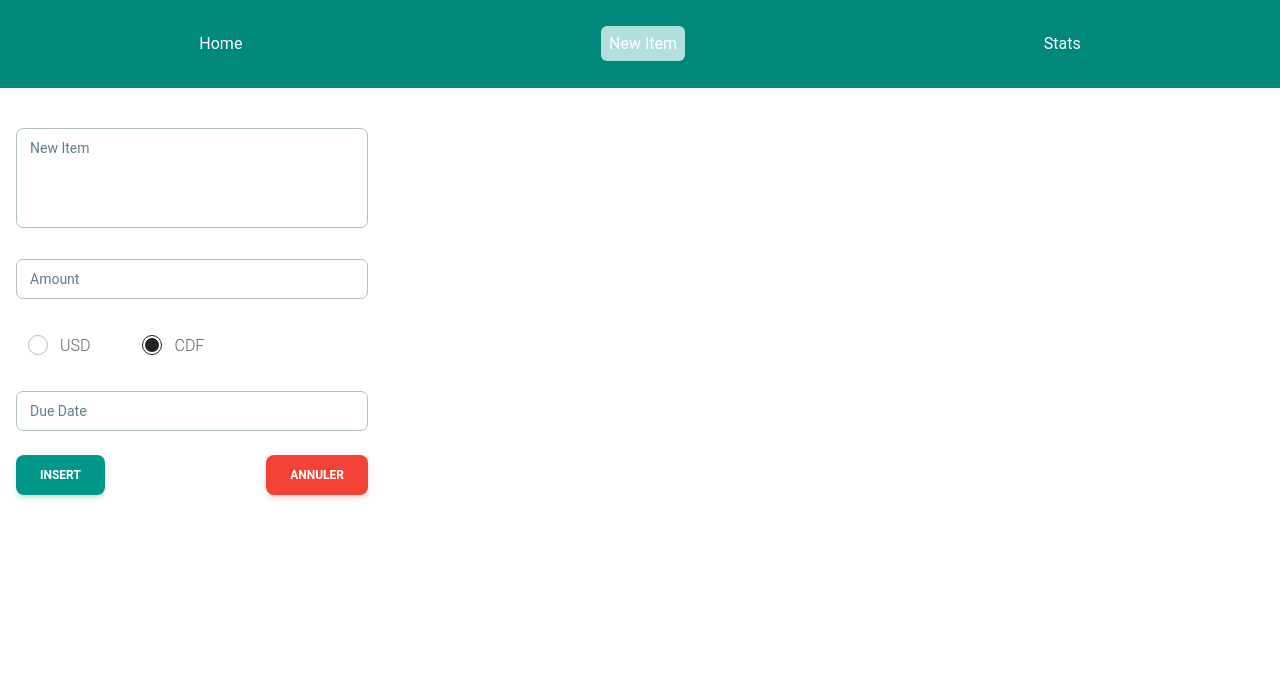
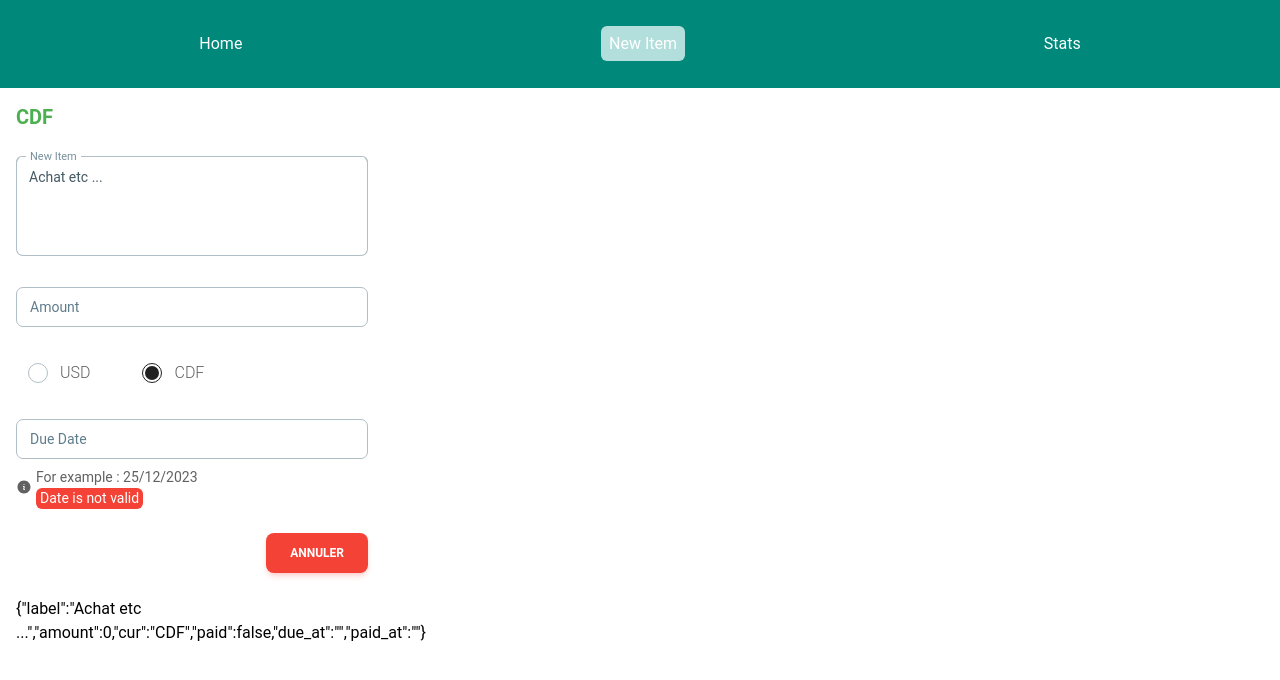
Before and after one commit to doctarhyf/mydep, a React (Vite) app: page /newitem in a window 1280 px wide. Shown: the top 680 px of the page. Built offline with nearby package versions, Linux system fonts and the light colour scheme.

Commit message:
new item form

```diff
--- /dev/null
+++ b/src/comps/DOBInput.jsx
@@ -0,0 +1,64 @@
+import { useState } from "react";
+
+export default function DOBInput({ onNewDate, initDate, setDateIsValid }) {
+  const [dob, setdob] = useState([]);
+  const [valid, setvalid] = useState(false);
+
+  function onChange(e) {
+    const dateString = e.target.value;
+    setdob(dateString);
+    const regex = /^(0[1-9]|[12][0-9]|3[01])\/(0[1-9]|1[0-2])\/\d{4}$/;
+    const valid = regex.test(dateString);
+    if (setDateIsValid) setDateIsValid(valid);
+
+    if (!valid) {
+      setvalid(false);
+      console.error(`Date ${dateString}, is invalid`);
+      return;
+    }
+
+    setvalid(true);
+    let [dd, mm, yyyy] = dateString.split("/");
+    let date = new Date(`${mm}-${dd}-${yyyy}`);
+
+    if (onNewDate) onNewDate(dateString);
+  }
+
+  function DOB2DDMMYYYY(dt) {
+    if (!(dt instanceof Date && !isNaN(dt))) {
+      console.log(`date ${dt} is not valid`);
+
+      return dt;
+    }
+
+    let [dd, mm, yyyy] = [dt.getDate(), dt.getMonth() + 1, dt.getFullYear()];
+    dd = dd < 10 ? "0" + dd : dd;
+    mm = mm < 10 ? "0" + mm : mm;
+
+    return `${dd}/${mm}/${yyyy}`;
+  }
+
+  return (
+    <div>
+      <input
+        value={dob}
+        maxLength={10}
+        className={`p-1 rounded-md outline-none border border-neutral-400
+
+         ${valid ? "border-green-500   " : " border-red-500 "}
+        `}
+        type="text"
+        onChange={onChange}
+        placeholder={initDate || "ex: 17/05/1997"}
+      />
+      <div
+        className={` border-1  ${
+          valid ? "text-green-500   " : " text-red-500 "
+        } font-bold p-1 text-xs`}
+      >
+        {valid ? "valid" : "invalid"}
+        {" date"}
+      </div>
+    </div>
+  );
+}
--- a/src/pages/NewItem.jsx
+++ b/src/pages/NewItem.jsx
@@ -13,14 +13,25 @@ import {
   CurrencyDollarIcon,
 } from "@heroicons/react/24/solid";
 import { ROUTES } from "../helpers/flow";
+import DOBInput from "../comps/DOBInput";
+
+const regex = /^(0[1-9]|[12][0-9]|3[01])\/(0[1-9]|1[0-2])\/\d{4}$/;
 
 export default function NewItem({}) {
+  const [dateisvalid, setdateisvalid] = useState(false);
   const location = useLocation();
   const navigate = useNavigate();
   const [editing, setediting] = useState(
     location.search.includes("edit") && location.state.item
   );
-  const [data, setdata] = useState({});
+  const [data, setdata] = useState({
+    label: "Achat etc ...",
+    amount: 0,
+    cur: "CDF",
+    paid: false,
+    due_at: "",
+    paid_at: "",
+  });
 
   useState(() => {
     const item = location.state?.item;
@@ -29,6 +40,30 @@ export default function NewItem({}) {
 
   function onAnnuler(e) {
     navigate(ROUTES.HOME.path);
+  }
+
+  function onChangeData(e) {
+    let n = e.target.name;
+    let v = e.target.value;
+
+    if (n === "cur") {
+      n = e.target.dataset.cur;
+      v = e.target.checked;
+
+      if (v) {
+        setdata((old) => {
+          let newdata = { ...old, cur: n };
+
+          return newdata;
+        });
+      }
+
+      return;
+    }
+
+    setdateisvalid(regex.test(v));
+
+    setdata((old) => ({ ...old, [n]: v }));
   }
 
   return (
@@ -40,26 +75,94 @@ export default function NewItem({}) {
         </Typography>
       </div>
       <Textarea
+        name="label"
         variant="outlined"
         label={editing ? "Editing" : "New Item"}
-        value={data.desc || ""}
+        value={data.label || ""}
+        onChange={onChangeData}
       />
 
-      <Input label="Amount" value={data.amount || ""} />
+      <Input
+        name="amount"
+        label="Amount"
+        type="number"
+        value={data.amount || ""}
+        onChange={onChangeData}
+      />
       <div className="flex gap-10">
-        <Radio name="type" label="USD" />
-        <Radio name="type" label="CDF" defaultChecked />
+        <Radio
+          onChange={onChangeData}
+          data-cur="USD"
+          name="cur"
+          label="USD"
+          checked={data.cur === "USD"}
+        />
+        <Radio
+          onChange={onChangeData}
+          data-cur="CDF"
+          name="cur"
+          label="CDF"
+          checked={data.cur === "CDF"}
+          defaultChecked
+        />
       </div>
-      <Input label="Due Date" value={data.due_at || ""} />
+
+      <div className="w-[22rem]">
+        <Input
+          name="due_at"
+          label="Due Date"
+          value={data.due_at || ""}
+          maxLength={10}
+          onChange={onChangeData}
+        />
+        <Typography
+          variant="small"
+          color="gray"
+          className="mt-2 flex items-center gap-1 font-normal"
+        >
+          <svg
+            xmlns="http://www.w3.org/2000/svg"
+            viewBox="0 0 24 24"
+            fill="currentColor"
+            className="-mt-px h-4 w-4"
+          >
+            <path
+              fillRule="evenodd"
+              d="M2.25 12c0-5.385 4.365-9.75 9.75-9.75s9.75 4.365 9.75 9.75-4.365 9.75-9.75 9.75S2.25 17.385 2.25 12zm8.706-1.442c1.146-.573 2.437.463 2.126 1.706l-.709 2.836.042-.02a.75.75 0 01.67 1.34l-.04.022c-1.147.573-2.438-.463-2.127-1.706l.71-2.836-.042.02a.75.75 0 11-.671-1.34l.041-.022zM12 9a.75.75 0 100-1.5.75.75 0 000 1.5z"
+              clipRule="evenodd"
+            />
+          </svg>
+          <div className="flex flex-col">
+            <div>For example : 25/12/2023</div>
+            {
+              <div
+                className={` px-1 rounded-md text-white w-fit ${
+                  dateisvalid ? "bg-green-500" : "bg-red-500"
+                } `}
+              >
+                {" "}
+                Date {dateisvalid ? " is valid" : " is not valid"}{" "}
+              </div>
+            }
+          </div>
+        </Typography>
+      </div>
 
       <div className="flex justify-between">
-        <Button color="teal">{editing ? "UPDATE" : "INSERT"}</Button>
+        <Button
+          className={`  ${dateisvalid ? "visible" : "collapse"} `}
+          color="teal"
+        >
+          {editing ? "UPDATE" : "INSERT"}
+        </Button>
         <Button onClick={onAnnuler} color="red">
           ANNULER
         </Button>
 
         {editing && <Button color="red">SUPPRIMER</Button>}
       </div>
+
+      <>{JSON.stringify(data)}</>
     </div>
   );
 }
```
